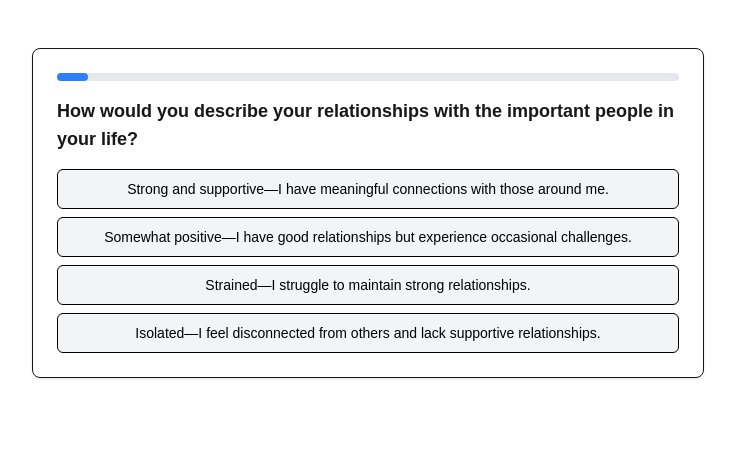
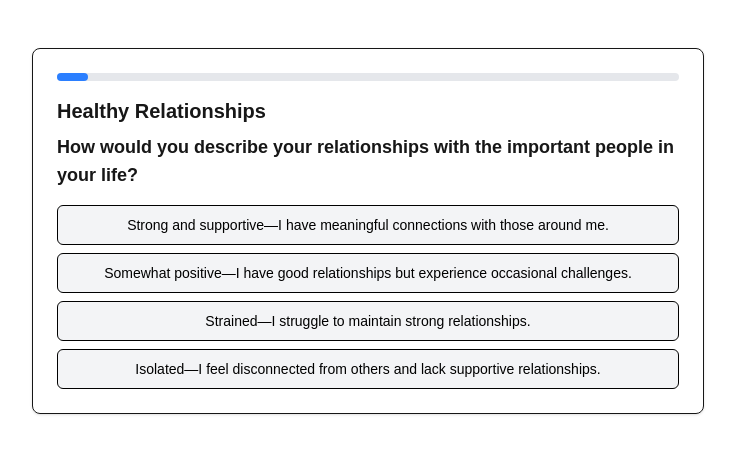
Before and after one commit to admfrncs/mental-health-tools, a Next.js app: page /wellness-assessment in a window 1280 px wide. Shown: the top 454 px of the page, without its empty margins (272-1007 px from the left). Built offline with nearby package versions, Linux system fonts and the light colour scheme.

Commit message:
added title

```diff
--- a/src/app/wellness-assessment/page.tsx
+++ b/src/app/wellness-assessment/page.tsx
@@ -83,6 +83,7 @@
           <div className="mb-4 h-2 bg-gray-200 rounded-full">
             <div className="h-2 bg-blue-500 rounded-full" style={{ width: `${progress}%` }}></div>
           </div>
+          <h3 className="text-xl font-semibold mb-2">{currentQuestion.title}</h3>
           <h2 className="text-lg font-bold mb-4">{currentQuestion.text}</h2>
           <div className="space-y-2">
             {currentQuestion.options.map((option, index) => (
```
